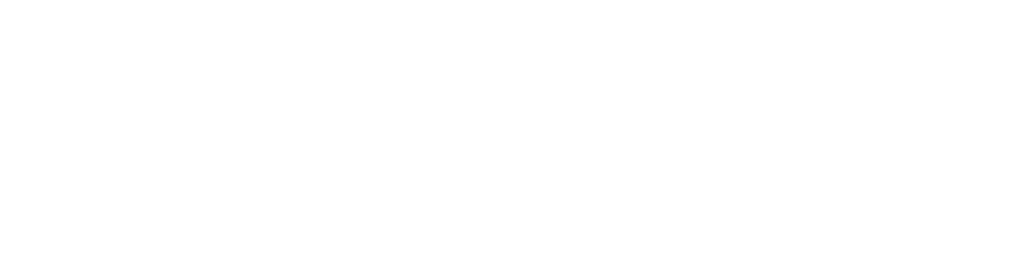
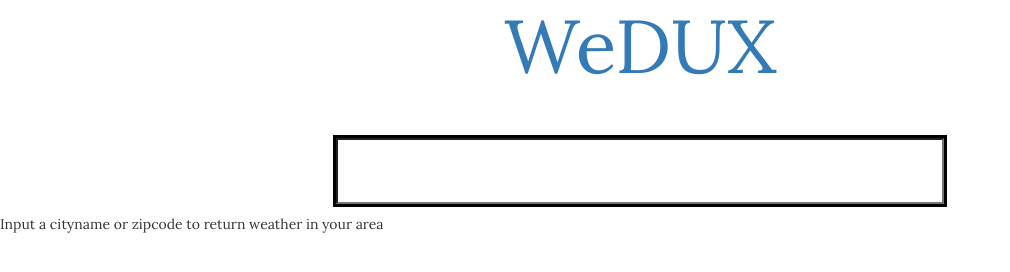
Before and after one commit to ragnar-pwninskjold/redux-weather-app, a website: page index.html in a window 1280 px wide. Shown: the whole page, without its empty margins (0-1010 px from the left). Drawn offline with nearby package versions, Linux system fonts and the light colour scheme; the site is published under a folder, as on GitHub Pages, so addresses that start at the root find nothing.

Commit message:
changed relative file path of bundled file

```diff
--- a/index.html
+++ b/index.html
@@ -14,6 +14,6 @@
 
     	<div id="root"></div>
 
-    <script src="/dist/bundle.js"></script>
+    <script src="./dist/bundle.js"></script>
   </body>
 </html>
```
